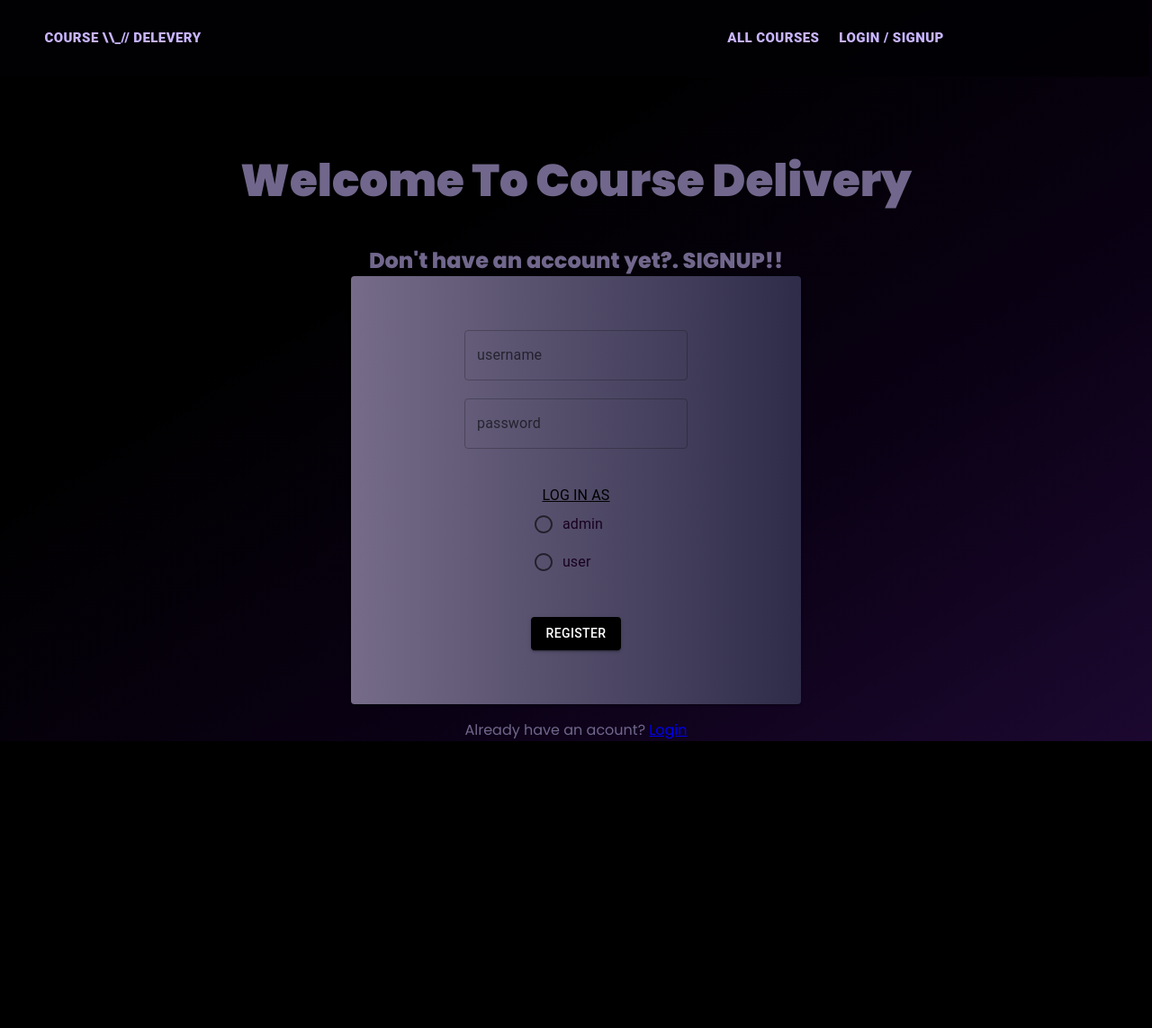
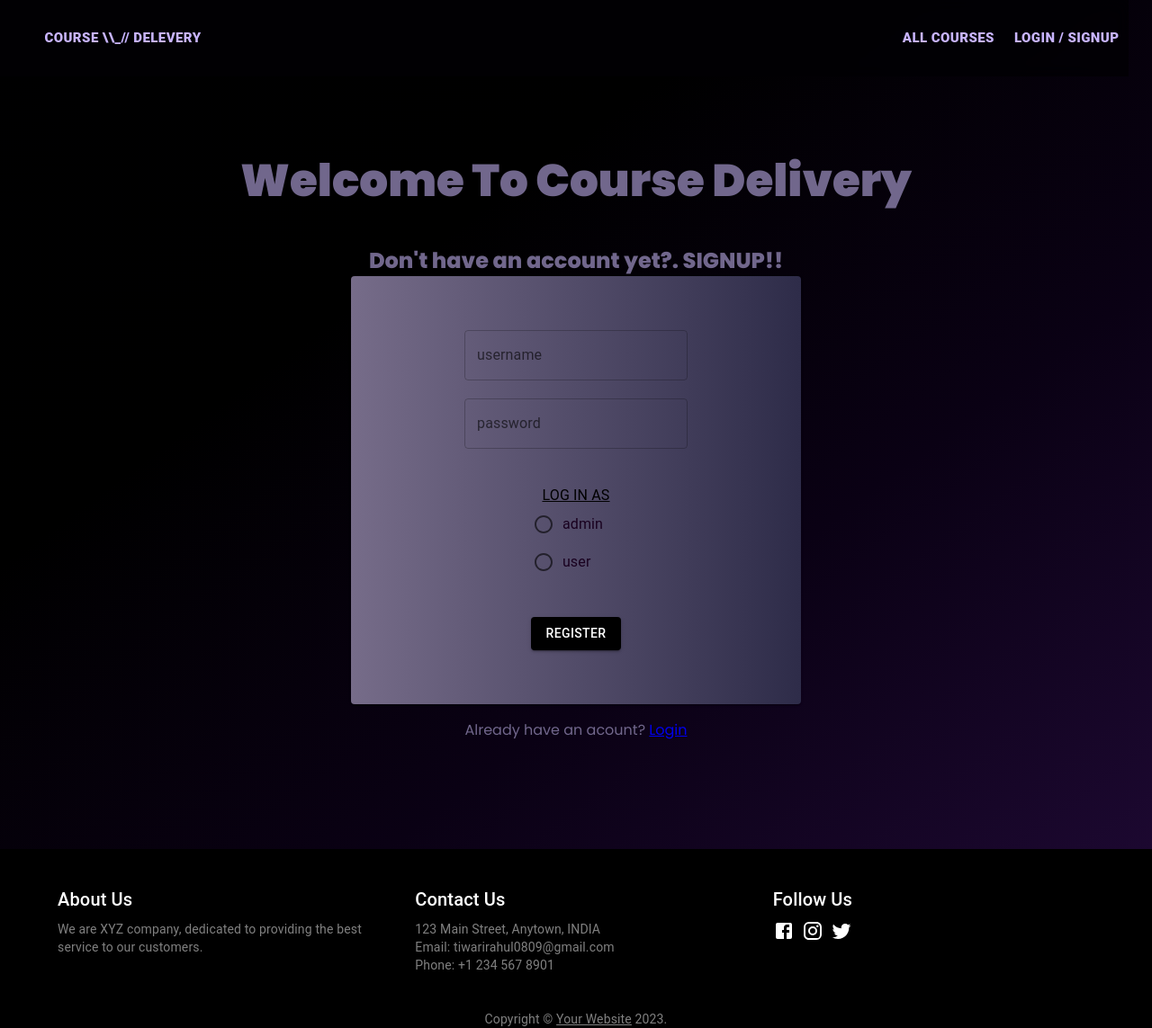
Before and after one commit to Rahu09/course-delevery, a React (Vite) app: page /signup in a window 1280 px wide. Shown: the whole page at 90% size. Before the commit the page ends 824 px from the top, so only its background shows below. Built offline with nearby package versions, Linux system fonts and the light colour scheme.

Commit message:
video redy

```diff
--- a/src/App.jsx
+++ b/src/App.jsx
@@ -1,41 +1,61 @@
-import './App.scss'
-import { BrowserRouter as Router, Routes, Route } from "react-router-dom"
-import Landing from './components/Landing'
-import Signup from './components/Signup'
-import Login from './components/Login'
-import UpdateCourse from './components/UpdateCourse'
-import Purchased from './components/Purchased'
-import AllCourses from './components/AllCourses'
-import Header from './components/Header'
-import Nopage from './components/Nopage'
-import LogLogic from './components/LogLogic'
-import AddCourse from './components/AddCourse'
-import CoursePage from './components/CoursePage'
-import Course from './components/Course'
-import { RecoilRoot } from 'recoil'
+import "./App.scss";
+import {
+  BrowserRouter as Router,
+  Routes,
+  Route,
+  useLocation,
+} from "react-router-dom";
+import Landing from "./components/Landing";
+import Signup from "./components/Signup";
+import Login from "./components/Login";
+import UpdateCourse from "./components/UpdateCourse";
+import Purchased from "./components/Purchased";
+import AllCourses from "./components/AllCourses";
+import Header from "./components/Header";
+import Nopage from "./components/Nopage";
+import LogLogic from "./components/LogLogic";
+import AddCourse from "./components/AddCourse";
+import CoursePage from "./components/CoursePage";
+import Course from "./components/Course";
+import Footer from "./components/Footer";
+import ScrollToTop from "./components/ScrollToTop";
+import { RecoilRoot } from "recoil";
 
 function App() {
-  return (<>
+  return (
+    <>
       <RecoilRoot>
         <Router>
+          <ScrollToTop />
           <LogLogic />
           <Header />
-        <Routes>
-          <Route path={"/addcourse"} element={<AddCourse />} />
-          <Route path='/nopage' element={<Nopage />} />
-          <Route path='/' element={<Landing />} />
-          <Route path='/signup' element={<Signup />} />
-          <Route path='/login' element={<Login />} />
-          <Route path='/updatecourse/:id' element={<UpdateCourse />} />
-          <Route path='/courses/purchased' element={<Purchased />} />
-          <Route path='/Courses' element={<AllCourses />} />
-          <Route path='/CoursePage/:id' element={<CoursePage/>} />
-          <Route path='/course/:id' element={<Course />}/>
-        </Routes>
+          <App2 />
         </Router>
       </RecoilRoot>
     </>
-  )
+  );
 }
 
-export default App
+const App2 = () => {
+  const location = useLocation();
+  let regex = /\/course\//i;
+  return (
+    <>
+      <Routes>
+        <Route path={"/addcourse"} element={<AddCourse />} />
+        <Route path="/nopage" element={<Nopage />} />
+        <Route path="/" element={<Landing />} />
+        <Route path="/signup" element={<Signup />} />
+        <Route path="/login" element={<Login />} />
+        <Route path="/updatecourse/:id" element={<UpdateCourse />} />
+        <Route path="/courses/purchased" element={<Purchased />} />
+        <Route path="/Courses" element={<AllCourses />} />
+        <Route path="/CoursePage/:id" element={<CoursePage />} />
+        <Route path="/course/:id" element={<Course />} />
+      </Routes>
+      {!regex.test(location.pathname) && <Footer />}
+    </>
+  );
+};
+
+export default App;
--- a/src/App.scss
+++ b/src/App.scss
@@ -1,22 +1,22 @@
-@import url('https://fonts.googleapis.com/css2?family=Poppins:wght@300;400;500;800;900&display=swap');
+@import url("https://fonts.googleapis.com/css2?family=Poppins:wght@300;400;500;800;900&display=swap");
 
 body {
   background-color: #000000;
   margin: 0px;
   padding: 0px;
-	font-family: 'Poppins', sans-serif;
+  font-family: "Poppins", sans-serif;
   color: white;
-	// border: 2px solid rgb(135, 24, 24);
-	// width: 100%;
 }
 
 .gradient {
-	background-image: linear-gradient(to bottom right, rgb(0, 0, 1), rgb(0, 0, 0), #0a0114, #1c0830);
+  background-image: linear-gradient(
+    to bottom right,
+    rgb(0, 0, 1),
+    rgb(0, 0, 0),
+    #0a0114,
+    #1c0830
+  );
 }
-
-// .black {
-// 	background-image: bla;
-// }
 
 .nopage {
   padding: 100px 8%;
@@ -28,17 +28,6 @@ body {
   justify-content: center;
   align-items: center;
 }
-
-/* navbar */
-// .navbar-container {
-// 	z-index: 10;
-// 	color: #71678c;
-// 	padding: 5px 10%;
-// 	width: 79.8vw;
-// 	position: fixed;
-// 	background: rgba(2, 1, 4, 0.8);
-// 	backdrop-filter: blur(8px);
-// }
 
 .navbar {
   width: 100%;
@@ -79,7 +68,6 @@ body {
   }
 }
 
-
 /* LOGIN */
 .signup--container {
   padding-top: 130px;
@@ -89,6 +77,7 @@ body {
   align-items: center;
   justify-content: center;
   min-height: 85vh;
+  padding-bottom: 15vh;
 
   /* border: 2px solid rgb(135, 24, 24); */
   .signup--container--card {
@@ -153,14 +142,20 @@ body {
 .course--card {
   // border: 2px solid rgb(135, 24, 24);
   background-image: linear-gradient(to right, #766c89, #2e2c49);
-
 }
 
 /* panel */
 
 .panel-container {
-	background-image: linear-gradient(to bottom right, rgb(0, 0, 1), rgb(0, 0, 0), #0a0114, #1c0830);
+  background-image: linear-gradient(
+    to bottom right,
+    rgb(0, 0, 1),
+    rgb(0, 0, 0),
+    #0a0114,
+    #1c0830
+  );
   min-height: 100vh;
+  padding-bottom: 15vh;
   padding-top: 200px;
   display: flex;
   flex-wrap: wrap;
@@ -169,19 +164,12 @@ body {
   overflow-x: auto;
 }
 
-// .panel-container-null {
-// 	padding: 100px 8%;
-// 	padding-left: 10%;
-// 	height: 4vw;
-// 	font-size: 100px;
-// }
-
 .card {
   // border: 2px solid red;
 
   border: 1px solid rgb(87, 66, 105);
   border-radius: 14px;
-	max-height: 500px;
+  max-height: 33rem;
   // text-decoration: none;
 
   padding: 2px;
@@ -208,11 +196,12 @@ body {
   }
 
   .gray {
-		color: #918E9B;
+    color: #918e9b;
   }
 
   .card--image {
     width: 100%;
+    height: 240px;
     border-radius: 14px;
     margin-bottom: 9px;
   }
@@ -241,7 +230,6 @@ body {
   }
 }
 
-
 // update course
 
 .update--content {
@@ -264,26 +252,93 @@ body {
 }
 
 .uc--course--card {
-
-	// border: 10px solid rgb(186, 15, 15);
   div {
-		// border: 10px solid rgb(186, 15, 15);
     padding: 0px;
     margin: 0px;
   }
 }
+#update--container {
+  padding-bottom: 5vh;
+}
 
-#update--container>div {
+#update--container > div {
   display: flex;
   justify-content: center;
-	// align-items: center;
 }
 
+#style-2::-webkit-scrollbar-track {
+  -webkit-box-shadow: inset 0 0 6px rgba(0, 0, 0, 0.3);
+  border-radius: 10px;
+  background-color: #f5f5f500;
+}
+
+#style-2::-webkit-scrollbar {
+  width: 5px;
+  background-color: #f5f5f500;
+}
+
+#style-2::-webkit-scrollbar-thumb {
+  border-radius: 5px;
+  -webkit-box-shadow: inset 0 0 6px rgba(0, 0, 0, 0.3);
+  background-color: #c8b6fd;
+}
+.accordion {
+  .course--container--acc {
+    width: 90vw;
+    display: flex;
+    flex-direction: row;
+    flex-wrap: wrap;
+    justify-content: space-around;
+    align-items: center;
+    flex-wrap: wrap;
+
+    .video--container--acc {
+      width: 40vw;
+      min-width: 325px;
+
+      div {
+        width: 100%;
+        border: 5px solid rgb(87, 66, 105);
+        border-radius: 10px;
+      }
+    }
+
+    .text--container--acc {
+      border: 1px solid rgb(87, 66, 105);
+      padding: 10px;
+      border-radius: 10px;
+      width: 40vw;
+      height: 75vh;
+      min-width: 320px;
+      overflow-y: scroll;
+    }
+  }
+}
+// overflow-y: scroll;
+
+.video--container {
+  margin-left: 5px;
+  margin-right: 5px;
+  width: 45vw;
+  min-width: 325px;
+
+  div {
+    width: 100%;
+    border: 5px solid rgb(87, 66, 105);
+    border-radius: 10px;
+  }
+}
 //coursePage
 .coursepage--container {
   padding-top: 10vh;
-	padding-bottom: 30px;
-	background-image: linear-gradient(to bottom right, rgb(0, 0, 1), rgb(0, 0, 0), #0a0114, #1c0830);
+  padding-bottom: 15vh;
+  background-image: linear-gradient(
+    to bottom right,
+    rgb(0, 0, 1),
+    rgb(0, 0, 0),
+    #0a0114,
+    #1c0830
+  );
   display: flex;
   flex-direction: column;
   justify-content: center;
@@ -331,8 +386,8 @@ body {
     min-width: 200px;
     font-size: 25px;
     font-weight: 700;
-		border-radius: 5PX;
-		margin: 20PX;
+    border-radius: 5px;
+    margin: 20px;
   }
 
   #cp--chapters--container {
@@ -380,10 +435,18 @@ body {
 //course
 .course {
   // border: 2px solid red;
-	background-image: linear-gradient(to bottom right, rgb(0, 0, 1), rgb(0, 0, 0), #0a0114, #1c0830);
+  background-image: linear-gradient(
+    to bottom right,
+    rgb(0, 0, 1),
+    rgb(0, 0, 0),
+    #0a0114,
+    #1c0830
+  );
   display: flex;
+  width: 100vw;
   flex-direction: column;
   min-height: 90vh;
+  // padding-bottom: 15vh;
   padding-top: 85px;
   justify-content: center;
   align-items: center;
@@ -479,11 +542,9 @@ body {
       }
     }
   }
-
 }
 
-@media only screen and (min-device-width : 1130px) {
-
+@media only screen and (min-device-width: 1130px) {
   .navbar-container {
     z-index: 10;
     color: #71678c;
@@ -576,8 +637,7 @@ body {
   }
 }
 
-@media only screen and (max-device-width : 1130px) and (min-device-width : 850px) {
-
+@media only screen and (max-device-width: 1130px) and (min-device-width: 850px) {
   .navbar-container {
     z-index: 10;
     color: #71678c;
@@ -619,8 +679,6 @@ body {
   }
 
   .about-us {
-		// border: 5px solid rgb(241, 214, 227);
-		// padding: 0px 20px;
     display: flex;
     flex-direction: row;
     justify-content: center;
@@ -640,13 +698,11 @@ body {
     }
 
     img {
-			// border: 2px solid red;
       width: 50vw;
       height: 60vh;
     }
 
     ul {
-			// border: 2px solid red;
       max-width: 35vw;
       list-style-type: disc;
 
@@ -676,26 +732,43 @@ body {
   }
 }
 
-@media only screen and (max-device-width : 850px) and (min-device-width : 280px) {
-
+@media only screen and (max-device-width: 850px) and (min-device-width: 280px) {
   .navbar-container {
     z-index: 10;
     color: #71678c;
     padding: 5px 0px;
     padding-left: 3%;
-		padding-right: 17%;
-		width: 79.8vw;
+    width: 95vw;
     position: fixed;
     background: rgba(2, 1, 4, 0.8);
     backdrop-filter: blur(8px);
-		.navright{
+    font-size: small;
+    .navbar {
+      width: 100%;
+      height: 75px;
+      display: flex;
+      justify-content: space-between;
+
+      div {
+        display: flex;
+        align-items: center;
+
+        Button {
+          // width: 100px;
+          font-weight: 900;
+          color: #c8b4ff;
+          font-size: 17x px;
+        }
+      }
+
+      .navright {
         max-width: 200px;
+      }
     }
   }
 
   /* landing */
   .landing-intro {
-		// border: 5px solid rgb(92, 91, 92);
     padding-top: 28vh;
     width: 100%;
     height: 70vh;
@@ -724,7 +797,6 @@ body {
   }
 
   .chip-container {
-		// border: 5px solid rgb(92, 91, 92);
     display: flex;
     flex-direction: row;
     justify-content: center;
@@ -743,8 +815,6 @@ body {
   }
 
   .about-us {
-		// border: 5px solid rgb(241, 214, 227);
-		// padding: 0px 20px;
     display: flex;
     flex-direction: column;
     justify-content: center;
@@ -764,7 +834,6 @@ body {
     }
 
     img {
-			// border: 2px solid red;
       width: 80vw;
       height: 60vh;
       max-height: 300px;
@@ -772,7 +841,6 @@ body {
     }
 
     ul {
-			// border: 2px solid red;
       max-width: 80vw;
       list-style-type: disc;
 
@@ -795,7 +863,7 @@ body {
     }
   }
 
-	@media only screen and (max-device-height : 750px) and (min-device-height : 600px) {
+  @media only screen and (max-device-height: 750px) and (min-device-height: 600px) {
     .landing-intro {
       padding-top: 25vh;
       height: 80vh;
--- a/src/components/AddCourse.jsx
+++ b/src/components/AddCourse.jsx
@@ -38,7 +38,7 @@ function AddCourse() {
       id: courseID,
       chapters: content,
     };
-    await axios.post(`/${baseUrl}/course/${courseID}/content`, contentBody);
+    await axios.post(`${baseUrl}/course/${courseID}/content`, contentBody);
     alert("Added course!");
   };
   const handleAddChapter = () => {
--- /dev/null
+++ b/src/components/Footer.tsx
@@ -0,0 +1,71 @@
+import * as React from "react";
+import Container from "@mui/material/Container";
+import Typography from "@mui/material/Typography";
+import Link from "@mui/material/Link";
+import Grid from "@mui/material/Grid";
+import { Facebook, Instagram, Padding, Twitter } from "@mui/icons-material";
+import { Box } from "@mui/material";
+
+export default function Footer() {
+  return (
+    <>
+      <Box component="footer" sx={{ paddingTop: "5vh" }}>
+        <Container maxWidth="lg">
+          <Grid container spacing={5}>
+            <Grid item xs={12} sm={4}>
+              <Typography variant="h6" color="white" gutterBottom>
+                About Us
+              </Typography>
+              <Typography variant="body2" color="grey">
+                We are XYZ company, dedicated to providing the best service to
+                our customers.
+              </Typography>
+            </Grid>
+            <Grid item xs={12} sm={4}>
+              <Typography variant="h6" color="white" gutterBottom>
+                Contact Us
+              </Typography>
+              <Typography variant="body2" color="grey">
+                123 Main Street, Anytown, INDIA
+              </Typography>
+              <Typography variant="body2" color="grey">
+                Email: tiwarirahul0809@gmail.com
+              </Typography>
+              <Typography variant="body2" color="grey">
+                Phone: +1 234 567 8901
+              </Typography>
+            </Grid>
+            <Grid item xs={12} sm={4}>
+              <Typography variant="h6" color="white" gutterBottom>
+                Follow Us
+              </Typography>
+              <Link href="https://www.facebook.com/" color="inherit">
+                <Facebook />
+              </Link>
+              <Link
+                href="https://www.instagram.com/"
+                color="inherit"
+                sx={{ pl: 1, pr: 1 }}
+              >
+                <Instagram />
+              </Link>
+              <Link href="https://www.twitter.com/" color="inherit">
+                <Twitter />
+              </Link>
+            </Grid>
+          </Grid>
+          <Box mt={5}>
+            <Typography variant="body2" color="grey" align="center">
+              {"Copyright © "}
+              <Link color="inherit" href="https://your-website.com/">
+                Your Website
+              </Link>{" "}
+              {new Date().getFullYear()}
+              {"."}
+            </Typography>
+          </Box>
+        </Container>
+      </Box>
+    </>
+  );
+}
--- a/src/components/Panel.jsx
+++ b/src/components/Panel.jsx
@@ -15,8 +15,8 @@ function Panel(Props) {
       navigate(`/CoursePage/${_id}`);
     } else {
       navigate(`/login`);
+      alert("login to view the courses");
     }
-    alert("login to view the courses");
   };
   return (
     <div className="card">
--- /dev/null
+++ b/src/components/ScrollToTop.tsx
@@ -0,0 +1,12 @@
+import { useEffect } from "react";
+import { useLocation } from "react-router-dom";
+
+export default function ScrollToTop() {
+  const { pathname } = useLocation();
+
+  useEffect(() => {
+    window.scrollTo(0, 0);
+  }, [pathname]);
+
+  return null;
+}
```
Also changed, not shown: src/components/Accordion.tsx (added, +116 -0 lines), src/components/Course.jsx (+18 -4 lines), src/components/Header.jsx (+10 -13 lines), src/components/Landing.jsx (+39 -15 lines), src/components/UpdateCourse.jsx (+16 -1 lines). Lines whose indentation alone changed are shown as unchanged.
